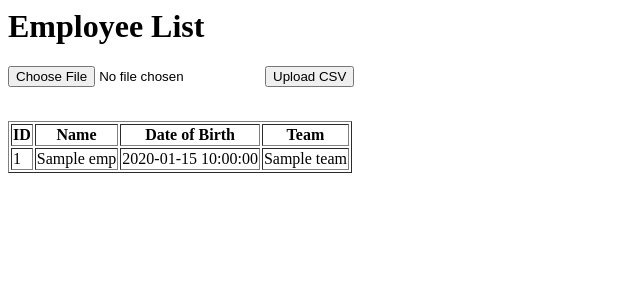
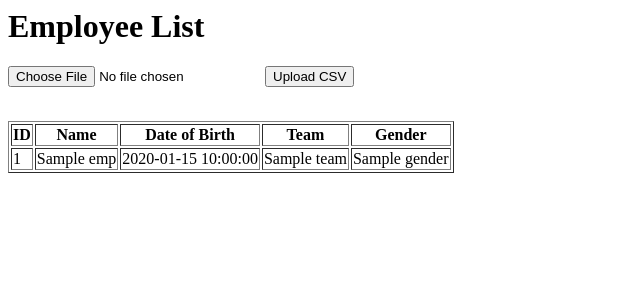
Before and after one commit to dtthuyvan/learn_python, a Flask app: template timekeeping_system/app/templates/employees.html in a window 1280 px wide. Shown: the top 300 px of the page, without its empty margins (0-640 px from the left). Run offline with Flask 3, Linux system fonts and the light colour scheme; the template is opened without the code that fills it: most values are stand-ins (such as "Sample title", 1, 10 or a date in 2020).

Commit message:
Add gender in employee

```diff
--- a/timekeeping_system/app/services/csv_loader.py
+++ b/timekeeping_system/app/services/csv_loader.py
@@ -9,10 +9,11 @@ def load_employees_from_csv(file: IO):
         name = row.get("Name")
         dob = row.get("Dob")
         team = row.get("Team")
+        gender = row.get("Gender")
         if name and dob:
             db = get_database()
             employee_collection = get_employee_collection(db)
-            employee_collection.insert_one({"name": name, "dob": dob, "team": team})
+            employee_collection.insert_one({"name": name, "dob": dob, "team": team, "gender": gender})
             inserted += 1
     return inserted
 
--- a/timekeeping_system/app/templates/employees.html
+++ b/timekeeping_system/app/templates/employees.html
@@ -14,7 +14,13 @@
 
     <table border="1">
         <thead>
-            <tr><th>ID</th><th>Name</th><th>Date of Birth</th><th>Team</th></tr>
+            <tr>
+                <th>ID</th>
+                <th>Name</th>
+                <th>Date of Birth</th>
+                <th>Team</th>
+                <th>Gender</th>
+            </tr>
         </thead>
         <tbody>
             {% for emp in employees %}
@@ -23,6 +29,7 @@
                 <td>{{ emp.name }}</td>
                 <td>{{ emp.dob }}</td>
                 <td>{{ emp.team }}</td>
+                <td>{{ emp.gender }}</td>
             </tr>
             {% endfor %}
         </tbody>
```
